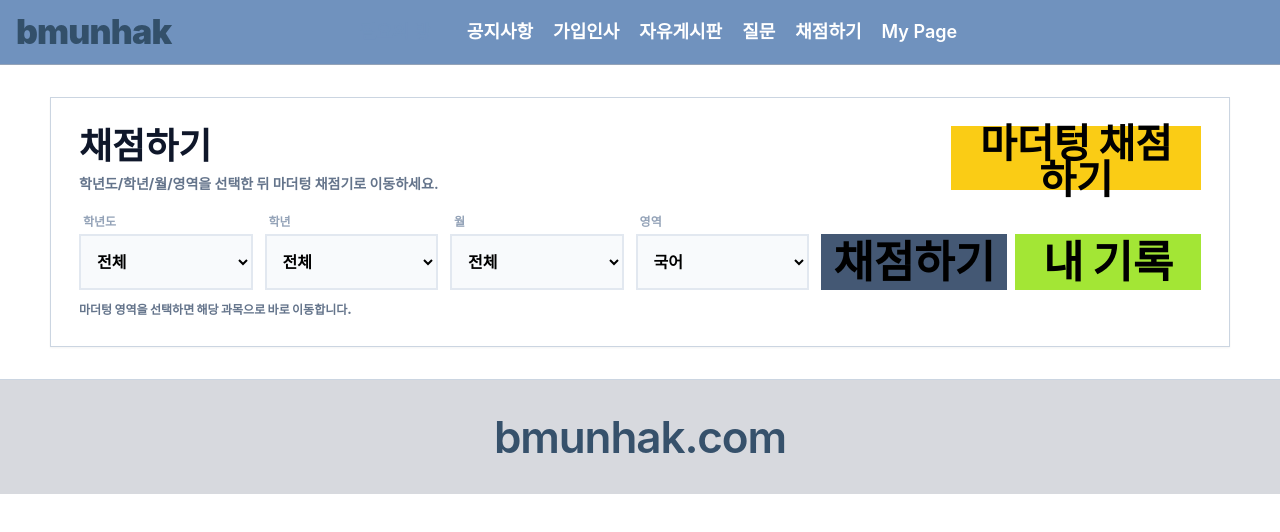
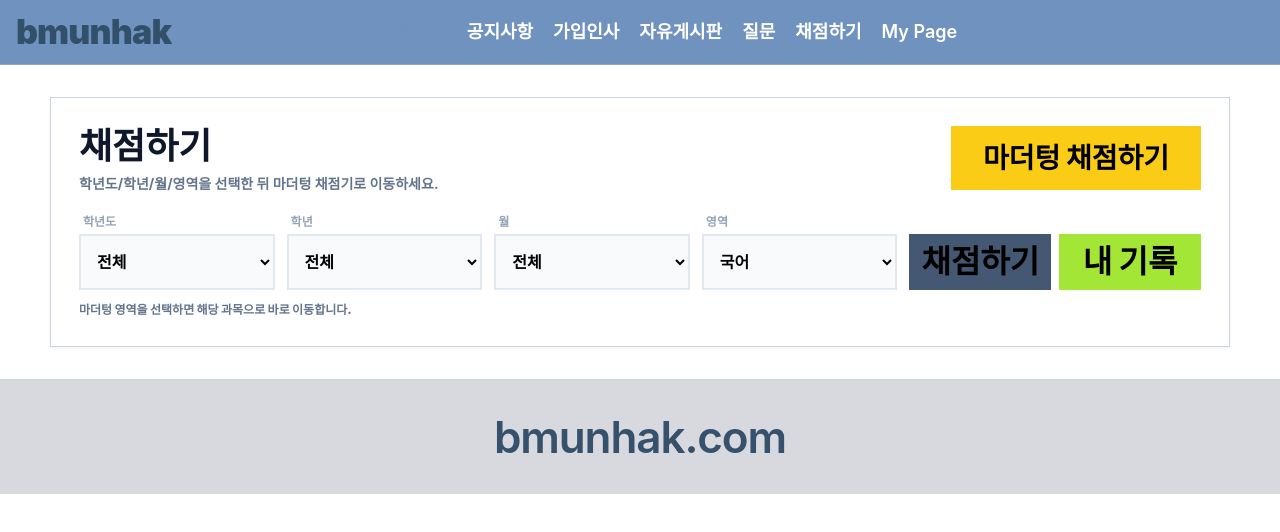
Before and after one commit to Ladakh-39/bmunhak.com, a website: page grader.html in a window 1280 px wide. Drawn offline with nearby package versions, Linux system fonts and the light colour scheme; a web font is replaced by a local one.

Commit message:
style(grader): reduce entry button typography and keep single-line labels

```diff
--- a/grader.html
+++ b/grader.html
@@ -63,7 +63,7 @@
           <h1 class="text-3xl font-black text-slate-900 md:text-4xl">채점하기</h1>
           <p class="mt-2 text-sm font-bold text-slate-500">학년도/학년/월/영역을 선택한 뒤 마더텅 채점기로 이동하세요.</p>
         </div>
-        <button id="btnOpenMothertung" type="button" class="h-14 w-full bg-[#facc15] px-4 text-3xl font-black text-black hover:bg-[#eab308] md:h-16 md:w-[250px] md:text-[40px]">마더텅 채점하기</button>
+        <button id="btnOpenMothertung" type="button" class="h-14 w-full whitespace-nowrap bg-[#facc15] px-4 text-xl font-black leading-none text-black hover:bg-[#eab308] md:h-16 md:w-[250px] md:text-[28px]">마더텅 채점하기</button>
       </div>
 
       <div class="mt-5 grid grid-cols-1 gap-3 md:grid-cols-[1fr_1fr_1fr_1fr_auto] md:items-end">
@@ -114,8 +114,8 @@
           </select>
         </div>
         <div class="grid grid-cols-2 gap-2">
-          <button id="btnOpenGrade" type="button" class="h-14 w-full bg-[#445874] px-3 text-3xl font-black text-black hover:bg-[#3a4d66] md:text-[44px]">채점하기</button>
-          <button id="btnGoRecords" type="button" class="h-14 w-full bg-[#a3e635] px-3 text-3xl font-black text-black hover:bg-[#84cc16] md:text-[44px]">내 기록</button>
+          <button id="btnOpenGrade" type="button" class="h-14 w-full whitespace-nowrap bg-[#445874] px-3 text-2xl font-black leading-none text-black hover:bg-[#3a4d66] md:text-[32px]">채점하기</button>
+          <button id="btnGoRecords" type="button" class="h-14 w-full whitespace-nowrap bg-[#a3e635] px-3 text-2xl font-black leading-none text-black hover:bg-[#84cc16] md:text-[32px]">내 기록</button>
         </div>
       </div>
       <div id="guideMsg" class="mt-3 text-xs font-black text-slate-500">마더텅 영역을 선택하면 해당 과목으로 바로 이동합니다.</div>
```
Also changed, not shown: grader1.html (+3 -3 lines).
